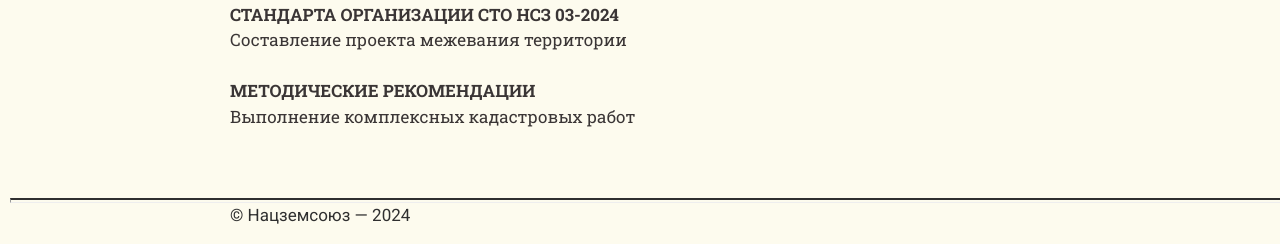
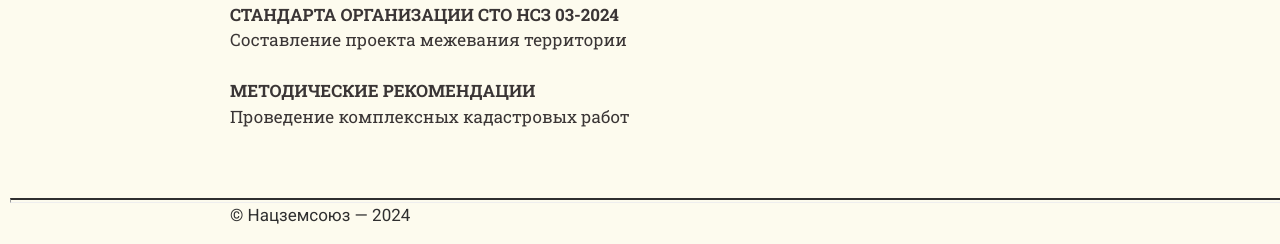
Before and after one commit to SergSi/land-use-art, a Jekyll site: the page built from _info/2-materials.md, in a window 1280 px wide and 1199 px high. Shown: the part 952-1196 px from the top of the window. Built offline with Jekyll 4.4.1, drawn with Linux system fonts in a browser that asks for light colours; some web fonts are replaced.

Commit message:
Update docs.yml

```diff
--- a/_data/docs.yml
+++ b/_data/docs.yml
@@ -10,5 +10,5 @@
   subtitle: Составление проекта межевания территории
   file: Standart-03-24.pdf
 - title: Методические рекомендации
-  subtitle: Выполнение комплексных кадастровых работ
+  subtitle: Проведение комплексных кадастровых работ
   file: Методические ККР.pdf
```
